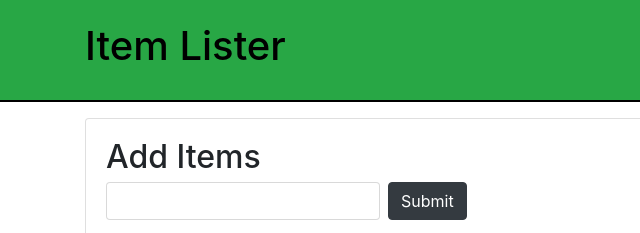
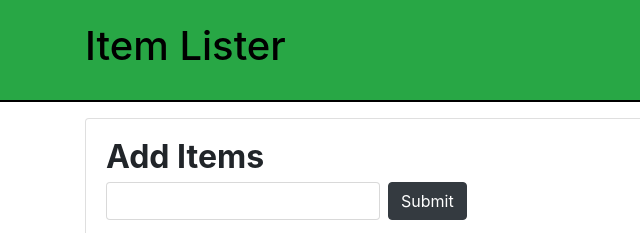
Before and after one commit to AbhiSingh0302/Sharpener, a plain HTML site: page index.html in a window 1280 px wide. Shown: the top 233 px of the page, 0-640 px from the left. Drawn offline with nearby package versions, Linux system fonts and the light colour scheme.

Commit message:
add item bolder

```diff
--- a/index.html
+++ b/index.html
@@ -15,7 +15,7 @@
   </header>
   <div class="container">
    <div id="main" class="card card-body">
-    <h2 class="title">Add Items</h2>
+    <h2 class="title" id="add-item">Add Items</h2>
     <form class="form-inline mb-3">
       <input type="text" class="form-control mr-2">
       <input type="submit" class="btn btn-dark" value="Submit">
@@ -37,6 +37,9 @@
     let header = document.querySelector("header");
     console.log(header);
     header.style.borderBottom = "2px solid black";
+    let addItem = document.querySelector("#add-item");
+    console.log(addItem);
+    addItem.style.fontWeight = "bolder";
   </script>
 </body>
 </html>
```
